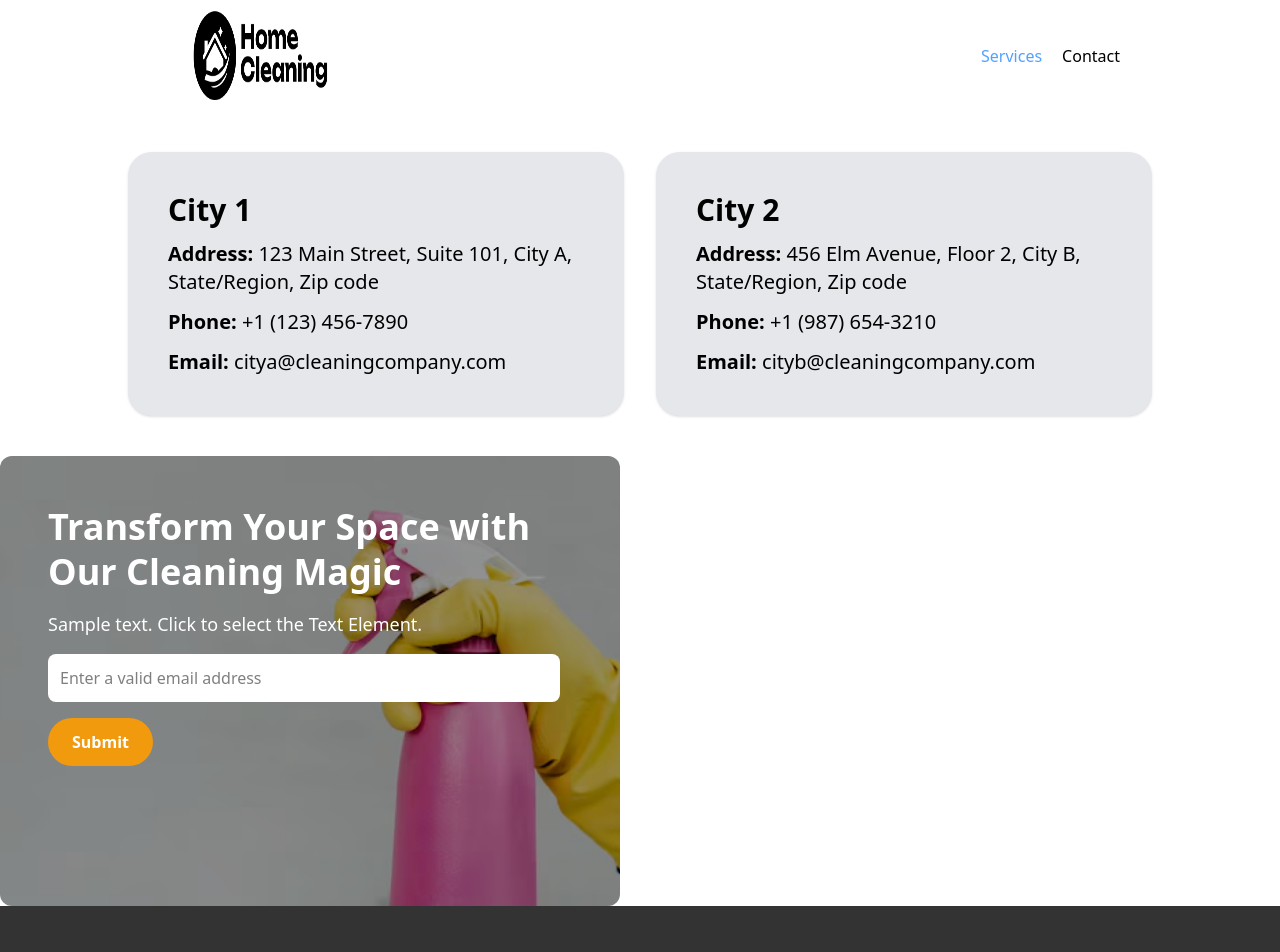
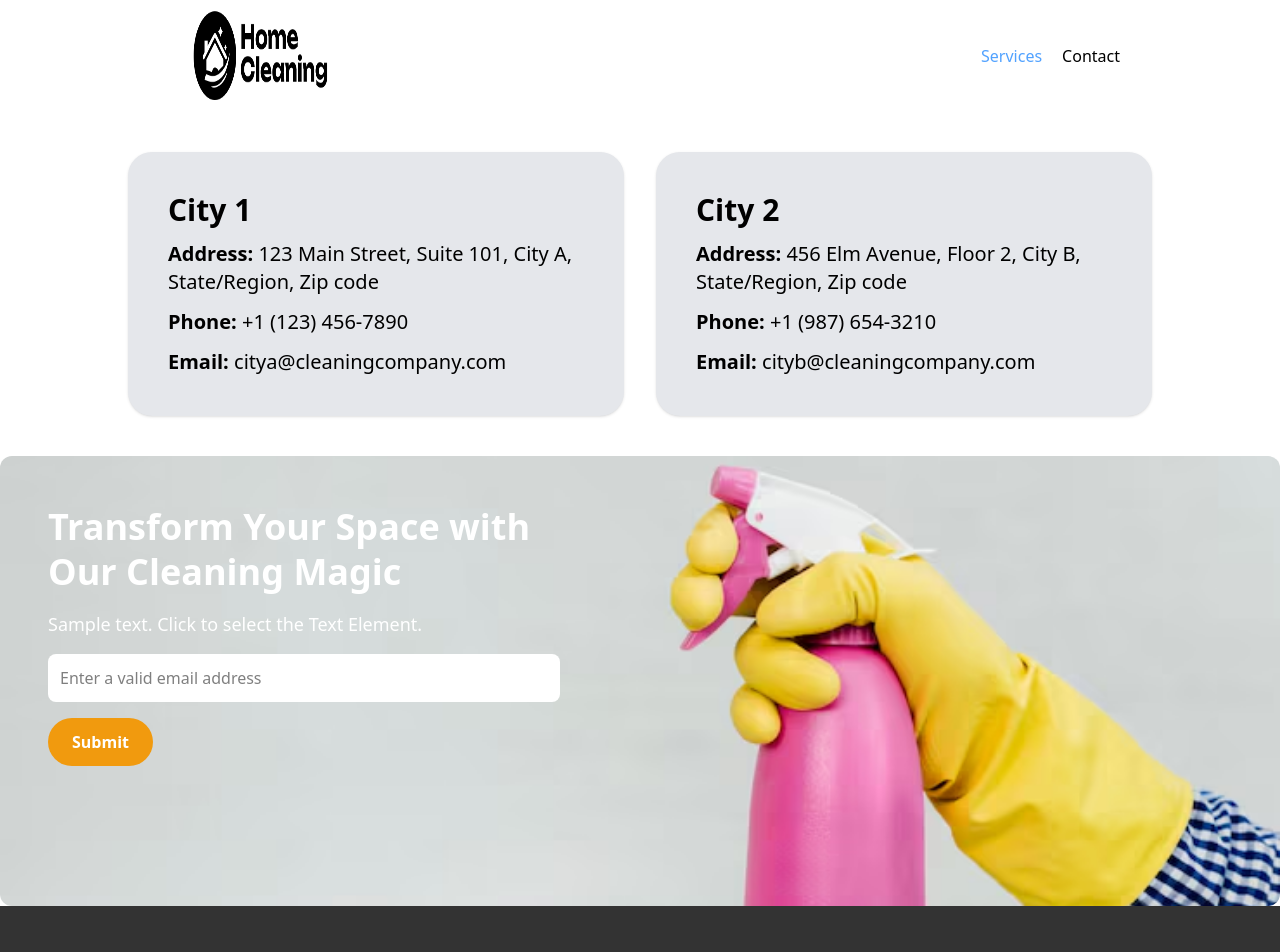
Before and after one commit to Shadrack22788/products-website, a React (Vite) app: page /contact in a window 1280 px wide. Shown: the top 952 px of the page. Built offline with nearby package versions, Linux system fonts and the light colour scheme.

Commit message:
Add edits

```diff
--- a/src/Components/Alice.jsx
+++ b/src/Components/Alice.jsx
@@ -6,10 +6,8 @@ const Alice = () => {
       <section className="relative w-full bg-cover bg-center bg-no-repeat"
         style={{ backgroundImage: `url(${materials})` }}
       >
-        {/* Optional dark overlay for readability */}
         <div className="absolute inset-0 "></div>
 
-        {/* Content */}
         <section className="relative w-11/12 md:w-3/4 mx-auto pt-20 md:pt-40 pb-16">
           <div>
             <h5 className="text-lg text-white">Our services</h5>
--- a/src/Components/CedroData.jsx
+++ b/src/Components/CedroData.jsx
@@ -1,12 +1,12 @@
 const Space = ({ image }) => {
   return (
-    <div className="grid grid-cols-1 md:grid-cols-2 gap-10">
+    <div className="grid grid-cols-1 gap-10">
       <div
         className="relative bg-cover bg-center bg-no-repeat text-white rounded-xl p-8 md:p-12"
         style={{ backgroundImage: `url(${image})`, minHeight: "450px" }}
       >
 
-        <div className="absolute inset-0 bg-black/40 rounded-xl"></div>
+        <div className="absolute inset-0 rounded-xl"></div>
 
         <div className="relative z-10 space-y-4 max-w-lg
                         text-center md:text-left
--- a/src/Components/Space.jsx
+++ b/src/Components/Space.jsx
@@ -1,14 +1,14 @@
 const Space = ({ image }) => {
   return (
-    <div className="grid grid-cols-1 md:grid-cols-2 gap-10">
+    <div className="grid grid-cols-1 gap-10">
       <div
         className="relative bg-cover bg-center bg-no-repeat text-white rounded-xl p-8 md:p-12"
         style={{ backgroundImage: `url(${image})`, minHeight: "450px" }}
       >
-        {/* Dark overlay */}
-        <div className="absolute inset-0 bg-black/40 rounded-xl"></div>
 
-        {/* Content */}
+        <div className="absolute inset-0 rounded-xl"></div>
+
+
         <div className="relative z-10 space-y-4 max-w-lg
                         text-center md:text-left
                         mx-auto md:mx-0">
@@ -20,7 +20,7 @@ const Space = ({ image }) => {
             Sample text. Click to select the Text Element.
           </p>
 
-          {/* Email input */}
+
           <input
             type="email"
             placeholder="Enter a valid email address"
@@ -28,7 +28,7 @@ const Space = ({ image }) => {
             required
           />
 
-          {/* Button */}
+
           <button className="bg-[#f19a0e] px-6 py-3 rounded-full text-white font-semibold">
             Submit
           </button>
```
Also changed, not shown: src/Components/index.txt (deleted), src/Products.jsx (added).
